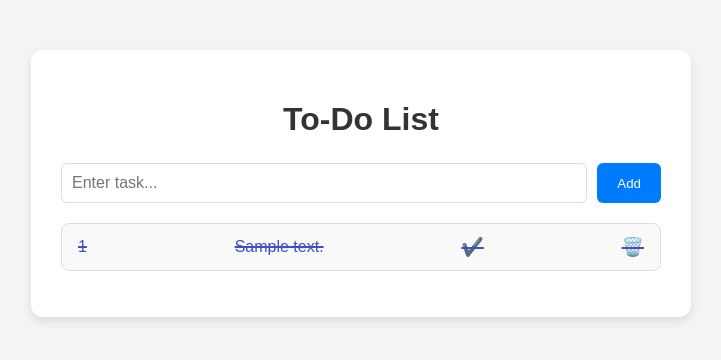
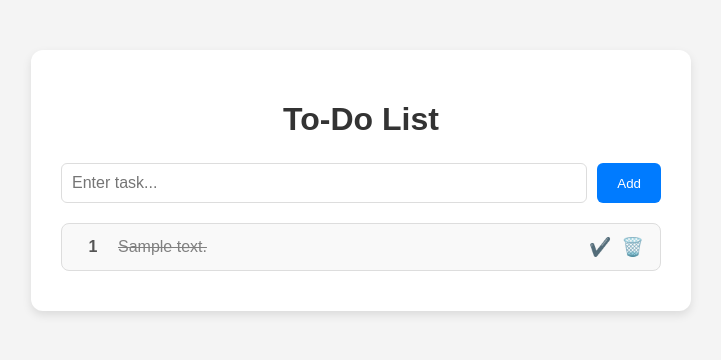
Before and after one commit to Shoaib3375/todopy, a Flask app: page / in a window 1280 px wide. Shown: the top 360 px of the page, without its empty margins (279-1000 px from the left). Run offline with Flask 3, Linux system fonts and the light colour scheme; tables that the repository leaves empty hold one stand-in row (values such as "Sample post").

Commit message:
upd: templates upd ux

```diff
--- a/static/style.css
+++ b/static/style.css
@@ -48,39 +48,56 @@ button {
 }
 
 button:hover {
-    background-color: lightseagreen;
+    background-color: #047c25;
 }
-
-/* Task list */
 ul {
     list-style: none;
     padding: 0;
+    margin: 0;
 }
 
-li {
+li.task-item {
+    display: flex;
+    align-items: center;
+    justify-content: space-between;
     padding: 12px 16px;
     background-color: #f9f9f9;
-    margin-bottom: 10px;
     border: 1px solid #ddd;
     border-radius: 8px;
-    display: flex;
-    justify-content: space-between;
-    align-items: center;
+    margin-bottom: 10px;
 }
 
-li.completed {
-    text-decoration: line-through;
-    color: #414ec4;
-    text-decoration-thickness: 2px;
+.task-id {
+    width: 30px;
+    text-align: center;
+    font-weight: bold;
+    color: #555;
 }
 
-a {
-    text-decoration: none;
-    color: #333;
-    font-size: 18px;
-    margin-left: 10px;
+.task-content {
+    flex: 1;
+    padding-left: 10px;
+    word-break: break-word;
 }
 
-a:hover {
-    color: red;
+.task-actions {
+    display: flex;
+    gap: 10px;
 }
+
+.task-actions a {
+    font-size: 18px;
+    text-decoration: none;
+    color: green;
+    transition: transform 0.1s ease;
+}
+
+.task-actions a:hover {
+    transform: scale(1.2);
+    color: darkred;
+}
+
+.completed .task-content {
+    text-decoration: line-through;
+    color: gray;
+}
--- a/templates/index.html
+++ b/templates/index.html
@@ -12,15 +12,18 @@
             <button type="submit">Add</button>
         </form>
         <ul>
-            {% for task in tasks %}
-                <li class="{{ 'completed' if task.completed else '' }}">
-                    <span style="padding-right: 20px;">{{ task.id }}</span>{{ task.content }}
+    {% for task in tasks %}
+    <li class="task-item {% if task.completed %}completed{% endif %}">
+        <span class="task-id">{{ task.id }}</span>
+        <span class="task-content">{{ task.content }}</span>
+        <span class="task-actions">
+            <a href="/complete/{{ task.id }}" title="Mark Complete ✅">✔️</a>
+            <a href="/delete/{{ task.id }}" title="Delete 🗑️">🗑️</a>
+        </span>
+    </li>
+    {% endfor %}
+</ul>
 
-                    <a href="/complete/{{ task.id }}">✔️</a>
-                    <a href="/delete/{{ task.id }}">🗑️</a>
-                </li>
-            {% endfor %}
-        </ul>
     </div>
 </body>
 </html>
```
